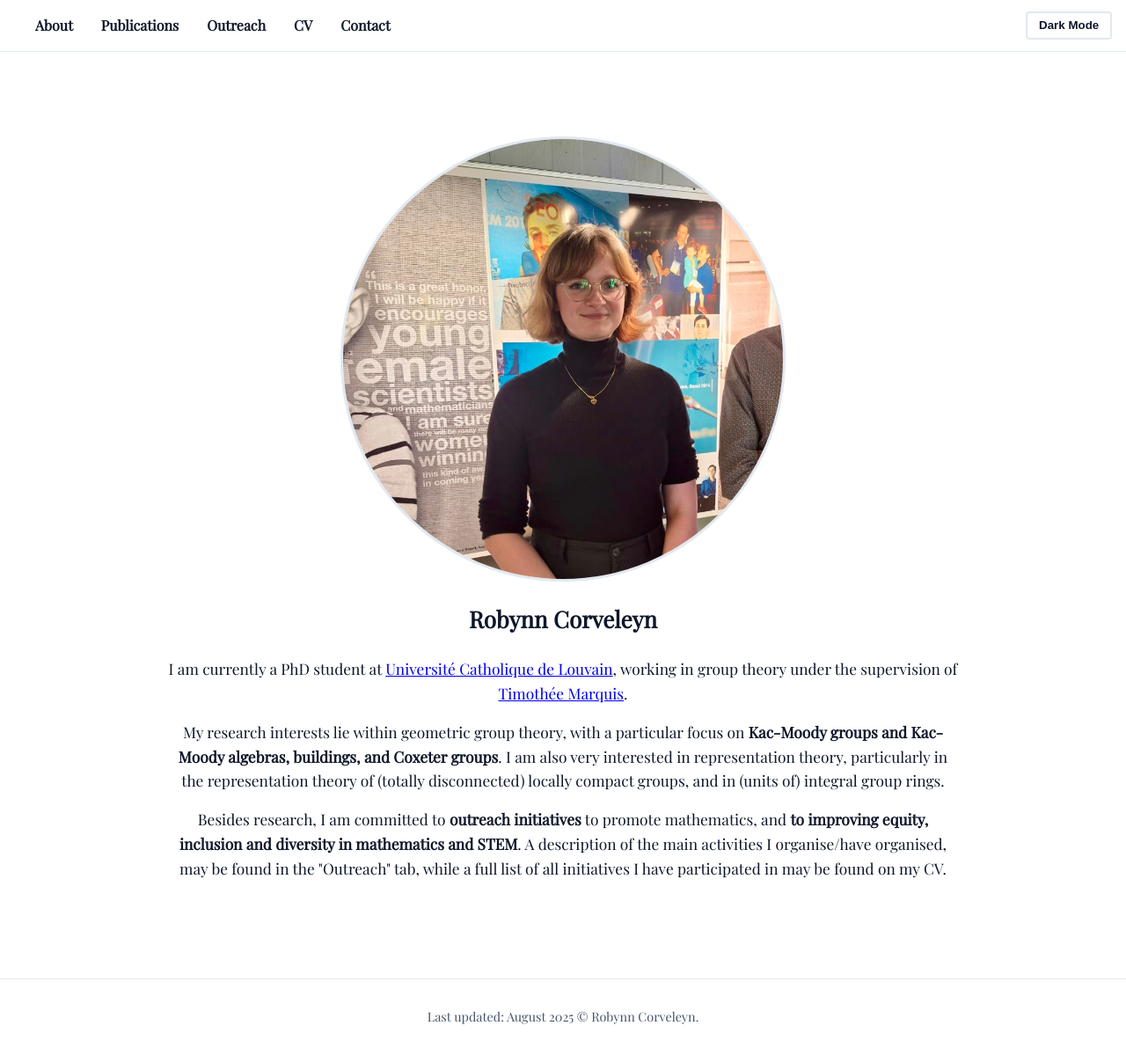
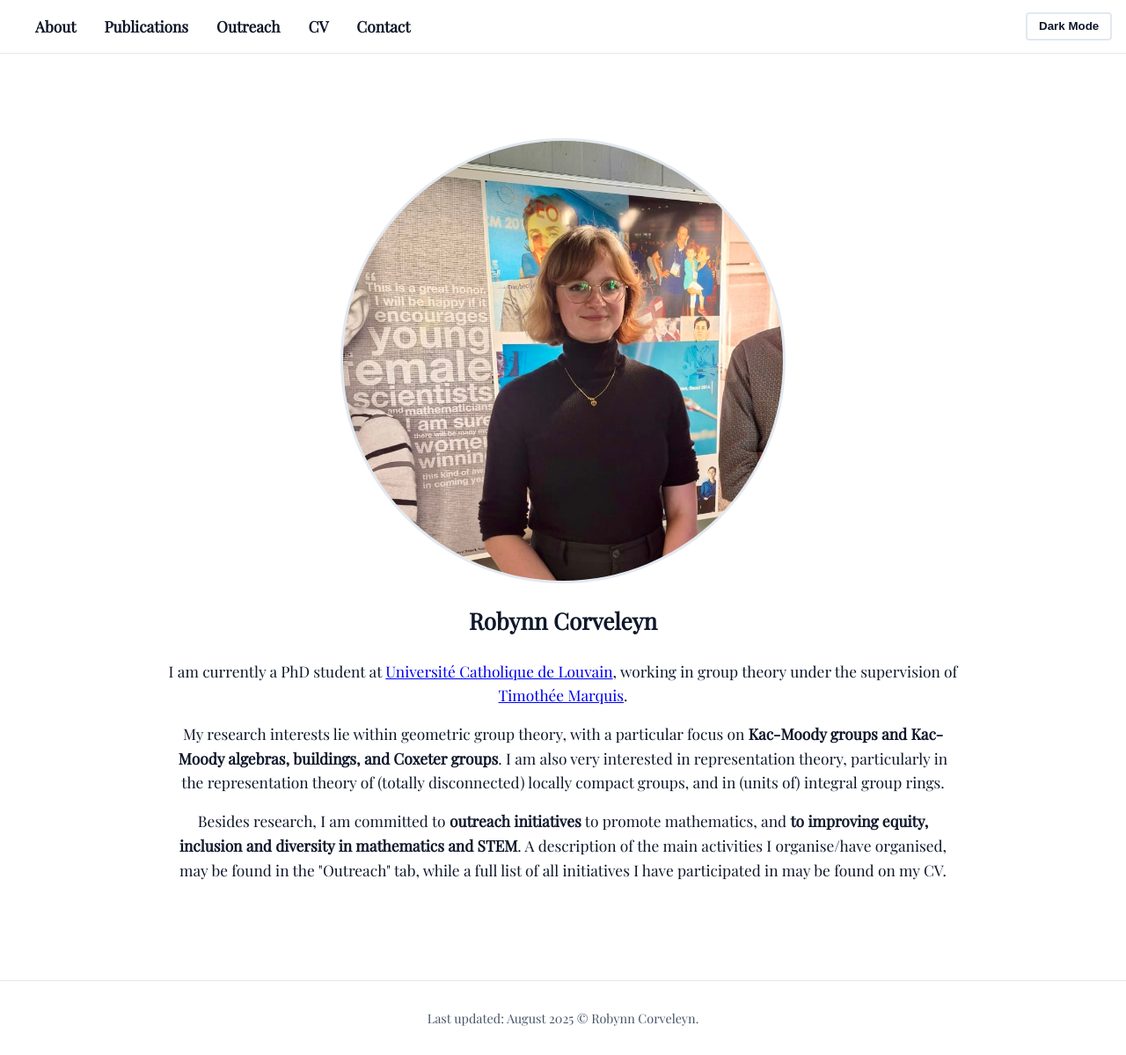
Before and after one commit to robynn-corveleyn/robynn-corveleyn.github.io, a Jekyll site: the page built from index.html, in a window 1280 px wide. Shown: the whole page at 88% size. Built offline with Jekyll 4.4.1, drawn with Linux system fonts in a browser that asks for light colours.

Commit message:
Update style.css

```diff
--- a/assets/css/style.css
+++ b/assets/css/style.css
@@ -14,6 +14,7 @@ body {
   margin: 0;
   font-family: 'Playfair Display', serif;
   font-weight: 500;
+  font-size: 13pt;
   background: var(--bg);
   color: var(--fg);
   line-height: 1.6;
```
